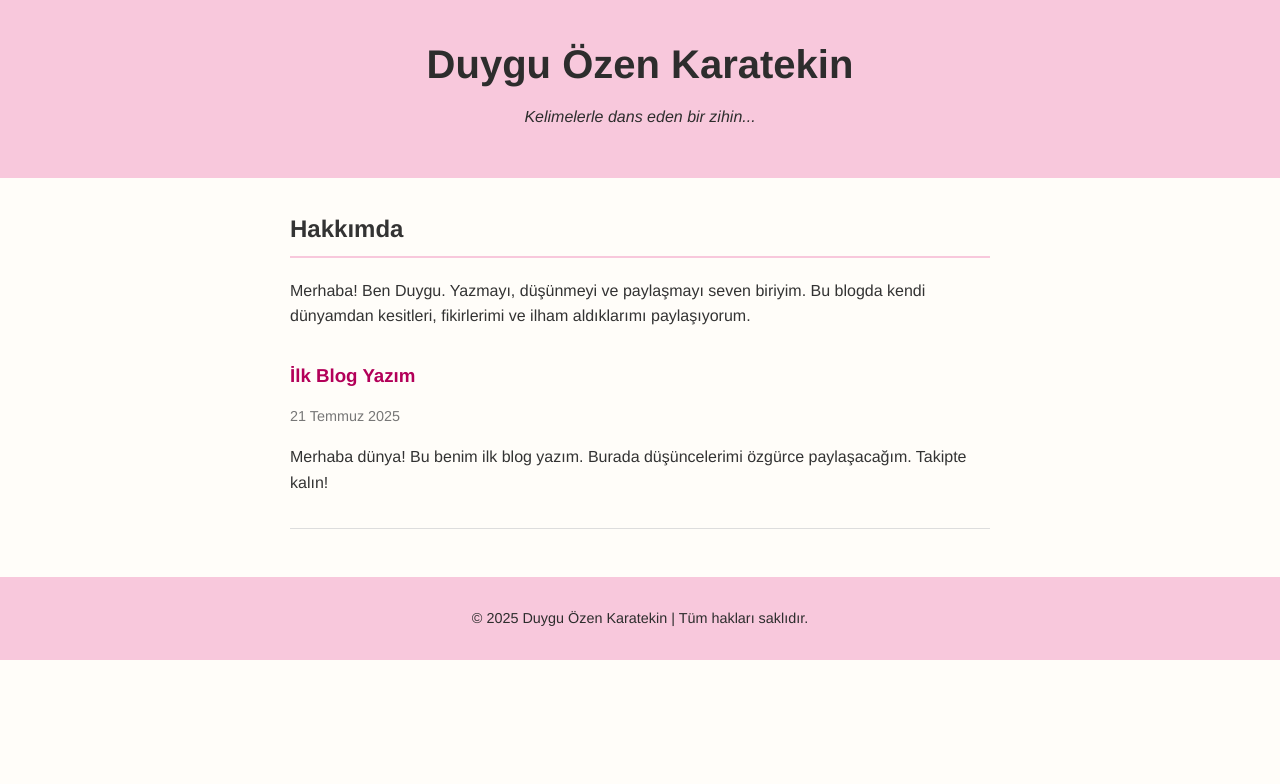
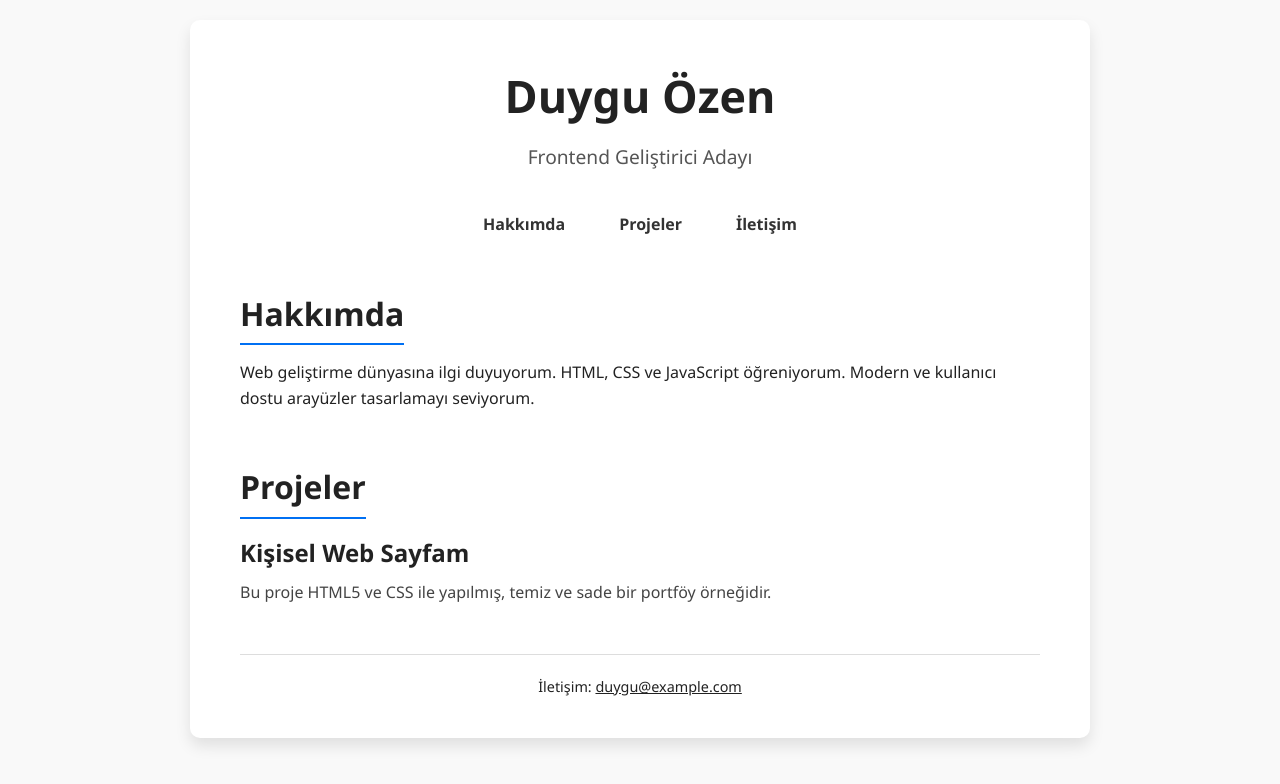
Before and after one commit to Duygu-Ozen/duyguozen, a plain HTML site: page index.html in a window 1280 px wide. Drawn offline with Linux system fonts and the light colour scheme.

Commit message:
Update index.html

```diff
--- a/index.html
+++ b/index.html
@@ -2,34 +2,136 @@
 <html lang="tr">
 <head>
   <meta charset="UTF-8" />
-  <meta name="viewport" content="width=device-width, initial-scale=1.0" />
-  <title>Duygu Özen Karatekin - Blog</title>
-  <link rel="stylesheet" href="style.css" />
+  <meta name="viewport" content="width=device-width, initial-scale=1" />
+  <title>Duygu Özen - Kişisel Web Sayfası</title>
+  <style>
+    /* Temel Reset */
+    * {
+      margin: 0; padding: 0; box-sizing: border-box;
+      font-family: 'Segoe UI', Tahoma, Geneva, Verdana, sans-serif;
+      color: #222;
+    }
+    body {
+      background: #f9f9f9;
+      line-height: 1.6;
+      display: flex;
+      justify-content: center;
+      padding: 20px;
+    }
+    .container {
+      max-width: 900px;
+      width: 100%;
+      background: white;
+      padding: 40px 50px;
+      box-shadow: 0 8px 15px rgba(0,0,0,0.1);
+      border-radius: 10px;
+    }
+    header {
+      text-align: center;
+      margin-bottom: 40px;
+    }
+    header h1 {
+      font-size: 2.8rem;
+      margin-bottom: 10px;
+      font-weight: 700;
+    }
+    header p {
+      font-size: 1.2rem;
+      color: #555;
+    }
+    nav ul {
+      list-style: none;
+      display: flex;
+      justify-content: center;
+      gap: 30px;
+      margin-bottom: 50px;
+    }
+    nav a {
+      text-decoration: none;
+      font-weight: 600;
+      color: #333;
+      padding: 6px 12px;
+      border-radius: 5px;
+      transition: background-color 0.3s ease, color 0.3s ease;
+    }
+    nav a:hover {
+      background-color: #0070f3;
+      color: white;
+    }
+    section {
+      margin-bottom: 50px;
+    }
+    section h2 {
+      font-size: 2rem;
+      margin-bottom: 15px;
+      border-bottom: 2px solid #0070f3;
+      display: inline-block;
+      padding-bottom: 4px;
+    }
+    article h3 {
+      font-size: 1.5rem;
+      margin-bottom: 8px;
+      color: #222;
+    }
+    article p {
+      color: #444;
+      font-size: 1rem;
+      line-height: 1.5;
+    }
+    footer {
+      text-align: center;
+      font-size: 0.9rem;
+      color: #777;
+      padding-top: 20px;
+      border-top: 1px solid #ddd;
+    }
+
+    /* Responsive */
+    @media(max-width: 600px) {
+      .container {
+        padding: 20px 25px;
+      }
+      nav ul {
+        flex-direction: column;
+        gap: 15px;
+      }
+    }
+  </style>
 </head>
 <body>
+  <div class="container">
     <header>
-    <h1>Duygu Özen Karatekin</h1>
-    <p class="tagline">Kelimelerle dans eden bir zihin...</p>
+      <h1>Duygu Özen</h1>
+      <p>Frontend Geliştirici Adayı</p>
     </header>
 
-  <section class="about">
+    <nav>
+      <ul>
+        <li><a href="#hakkimda">Hakkımda</a></li>
+        <li><a href="#projeler">Projeler</a></li>
+        <li><a href="#iletisim">İletişim</a></li>
+      </ul>
+    </nav>
+
+    <main>
+      <section id="hakkimda">
         <h2>Hakkımda</h2>
-    <p>Merhaba! Ben Duygu. Yazmayı, düşünmeyi ve paylaşmayı seven biriyim. Bu blogda kendi dünyamdan kesitleri, fikirlerimi ve ilham aldıklarımı paylaşıyorum.</p>
+        <p>Web geliştirme dünyasına ilgi duyuyorum. HTML, CSS ve JavaScript öğreniyorum. Modern ve kullanıcı dostu arayüzler tasarlamayı seviyorum.</p>
       </section>
 
-  <main class="blog-posts">
-    <article class="post">
-      <h3>İlk Blog Yazım</h3>
-      <p class="date">21 Temmuz 2025</p>
-      <p>Merhaba dünya! Bu benim ilk blog yazım. Burada düşüncelerimi özgürce paylaşacağım. Takipte kalın!</p>
+      <section id="projeler">
+        <h2>Projeler</h2>
+        <article>
+          <h3>Kişisel Web Sayfam</h3>
+          <p>Bu proje HTML5 ve CSS ile yapılmış, temiz ve sade bir portföy örneğidir.</p>
         </article>
-
-    <!-- Yeni yazılar buraya eklenebilir -->
-    <!-- <article class="post">...</article> -->
+        <!-- Daha fazla proje buraya eklenebilir -->
+      </section>
     </main>
 
-  <footer>
-    <p>&copy; 2025 Duygu Özen Karatekin | Tüm hakları saklıdır.</p>
+    <footer id="iletisim">
+      <p>İletişim: <a href="mailto:duygu@example.com">duygu@example.com</a></p>
     </footer>
+  </div>
 </body>
 </html>
```
Lines whose indentation alone changed are shown as unchanged.
